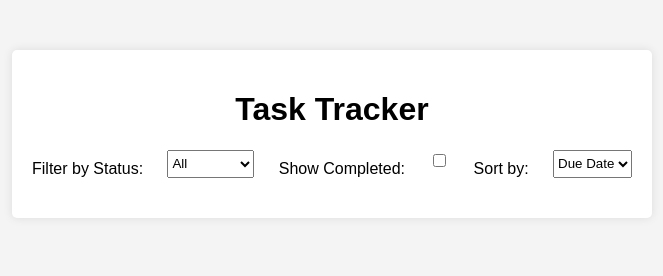
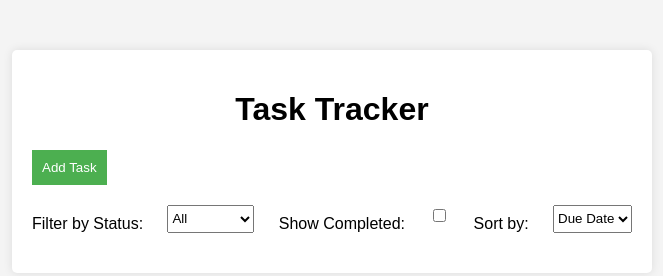
Before and after one commit to lebogangolifant/task_tracker, a website: page index.html in a window 1280 px wide. Shown: the whole page, without its empty margins (308-971 px from the left). Drawn offline with Linux system fonts and the light colour scheme; no server answers.

Commit message:
Add new button

```diff
--- a/index.html
+++ b/index.html
@@ -21,6 +21,8 @@
 
             <button type="button" onclick="addTask()">Add Task</button>
         </form>
+
+        <button id="addTaskButton" type="button" onclick="showTaskForm()">Add Task</button>
 
         <!-- New elements for filters and sorting -->
         <div id="filtersAndSort">
```
